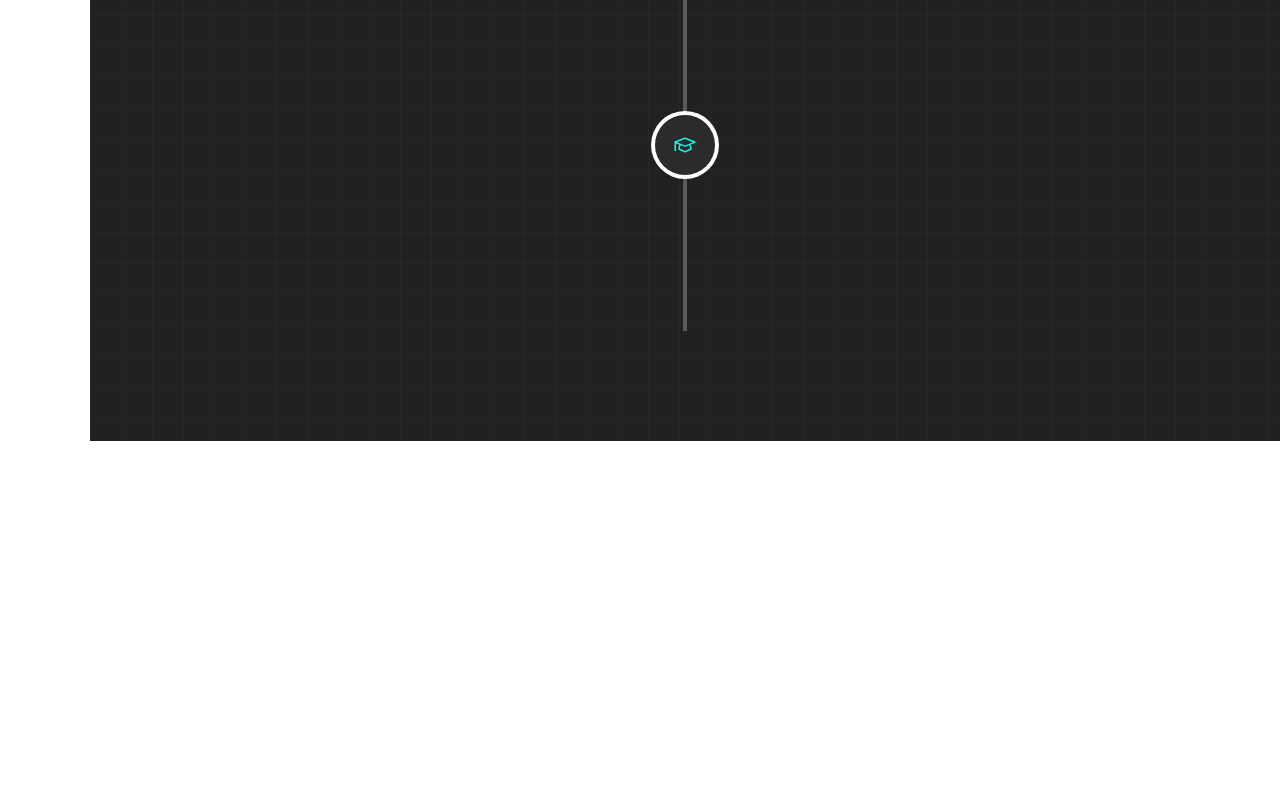
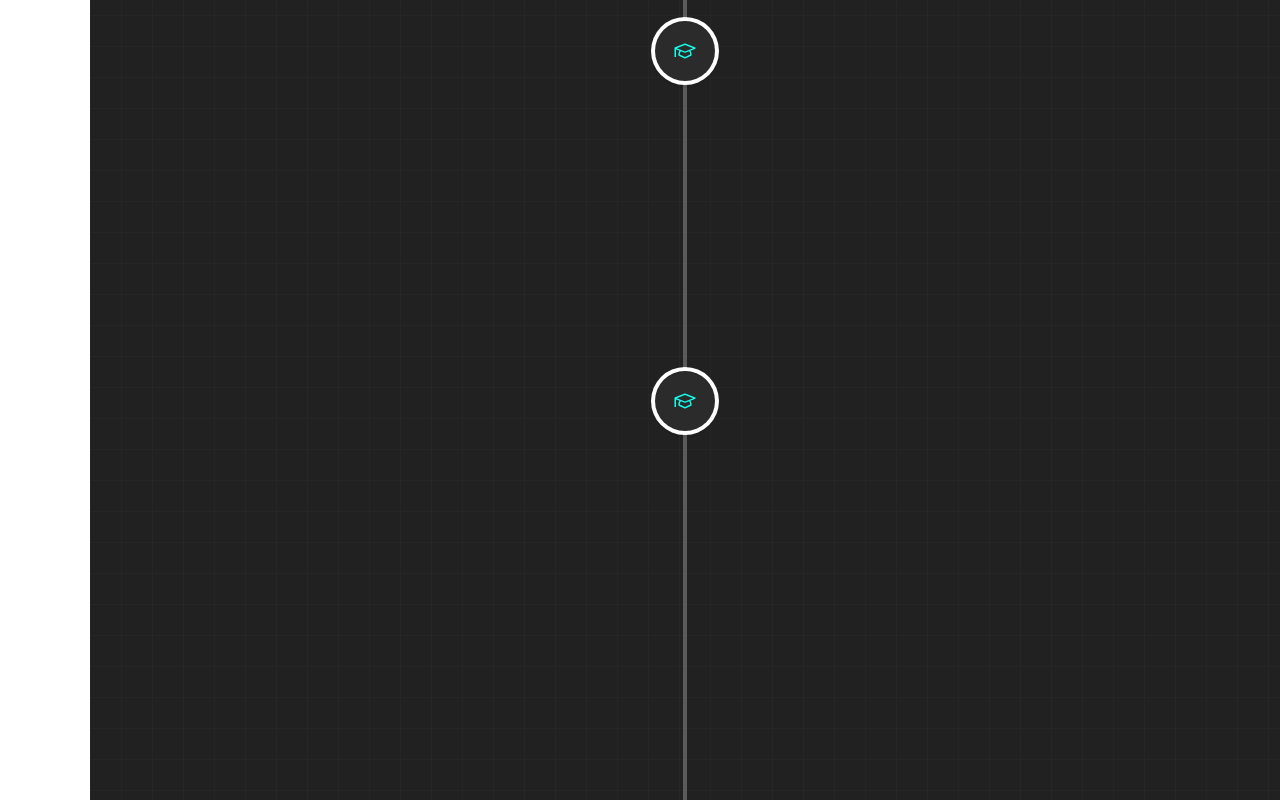
Before and after one commit to tomasleggire/tomasleggire, a React (Create React App) app: page /resume in a window 1280 px wide. Shown: the part 2000-2800 px from the top of the page. Before the commit the page ends 2441 px from the top, so only its background shows below. Built offline with nearby package versions, Linux system fonts and the light colour scheme.

Commit message:
educational timeline terminada

```diff
--- a/src/containers/Resume.js
+++ b/src/containers/Resume.js
@@ -53,30 +53,30 @@ export default function Resume() {
   const educational = [
     {
       id: 0,
-      date: '2008 - 2010',
+      date: '2011 - 2017',
       title: 'Higher School Graduation',
-      subtitle: 'Abc College.',
-      parrafe: 'Lorem ipsum dolor sit amet, consectetur adipiscing elit. Sed consectetur donec gravida ullamcorper cum id. Sit viverra donec in ornare euismod.'
+      subtitle: 'S.A de Padua',
+      parrafe: 'In high school, I gained valuable experiences and knowledge that helped shape me into the person I am today. I explored different subjects and extracurricular activities, maintained good grades, and learned important skills such as time management, teamwork, and communication. My high school experience was a significant part of my personal and academic growth, and I am grateful for the opportunities and memories it provided.'
     },
     {
       id: 1,
-      date: '2010 - 2014',
-      title: 'Bachelor of Sciences',
-      subtitle: 'Def University.',
-      parrafe: 'Lorem ipsum dolor sit amet, consectetur adipiscing elit. Sed consectetur donec gravida ullamcorper cum id. Sit viverra donec in ornare euismod.'
+      date: '2020 - Lifelong',
+      title: 'Self-taught Developer',
+      subtitle: 'Lifelong learner',
+      parrafe: 'I am a self-taught web and mobille app developer, and I plan to be one for life. I have gained my skills through online courses, self-research, and lots of practice. I love learning and always seek new ways to improve my skills and knowledge. I feel very comfortable working autonomously and enjoy the challenges that web development presents me with.'
     },
     {
       id: 2,
-      date: '2014 - 2016',
-      title: 'Masters of Sciences',
-      subtitle: 'Def University.',
-      parrafe: 'Lorem ipsum dolor sit amet, consectetur adipiscing elit. Sed consectetur donec gravida ullamcorper cum id. Sit viverra donec in ornare euismod.'
+      date: '2022 - 2025',
+      title: 'Tech lead in Mobile Apps',
+      subtitle: 'National University of La Matanza',
+      parrafe: 'During my time at university, I had the opportunity to study fullstack mobile application design and development. The program provided me with a comprehensive understanding of the entire mobile app development process, from user experience design to back-end development and cloud deployment. Through hands-on projects and coursework, I gained practical experience in designing, developing, and deploying high-quality mobile applications. I learned valuable skills such as mobile app architecture, front-end and back-end development, database management, and cloud deployment, which have been instrumental in my professional development. My experience in fullstack mobile application design and development at university has been an essential component of my career path as a web developer, and I am grateful for the skills and knowledge that I have gained from this program.'
     },
   ]
   const working = [
     {
       id: 0,
-      date: '2015 - 2017',
+      date: '2022 - 2025',
       title: 'UI/UX Designer',
       subtitle: 'Abc Company.',
       parrafe: 'Lorem ipsum dolor sit amet, consectetur adipiscing elit. Sed consectetur donec gravida ullamcorper cum id. Sit viverra donec in ornare euismod.'
```
